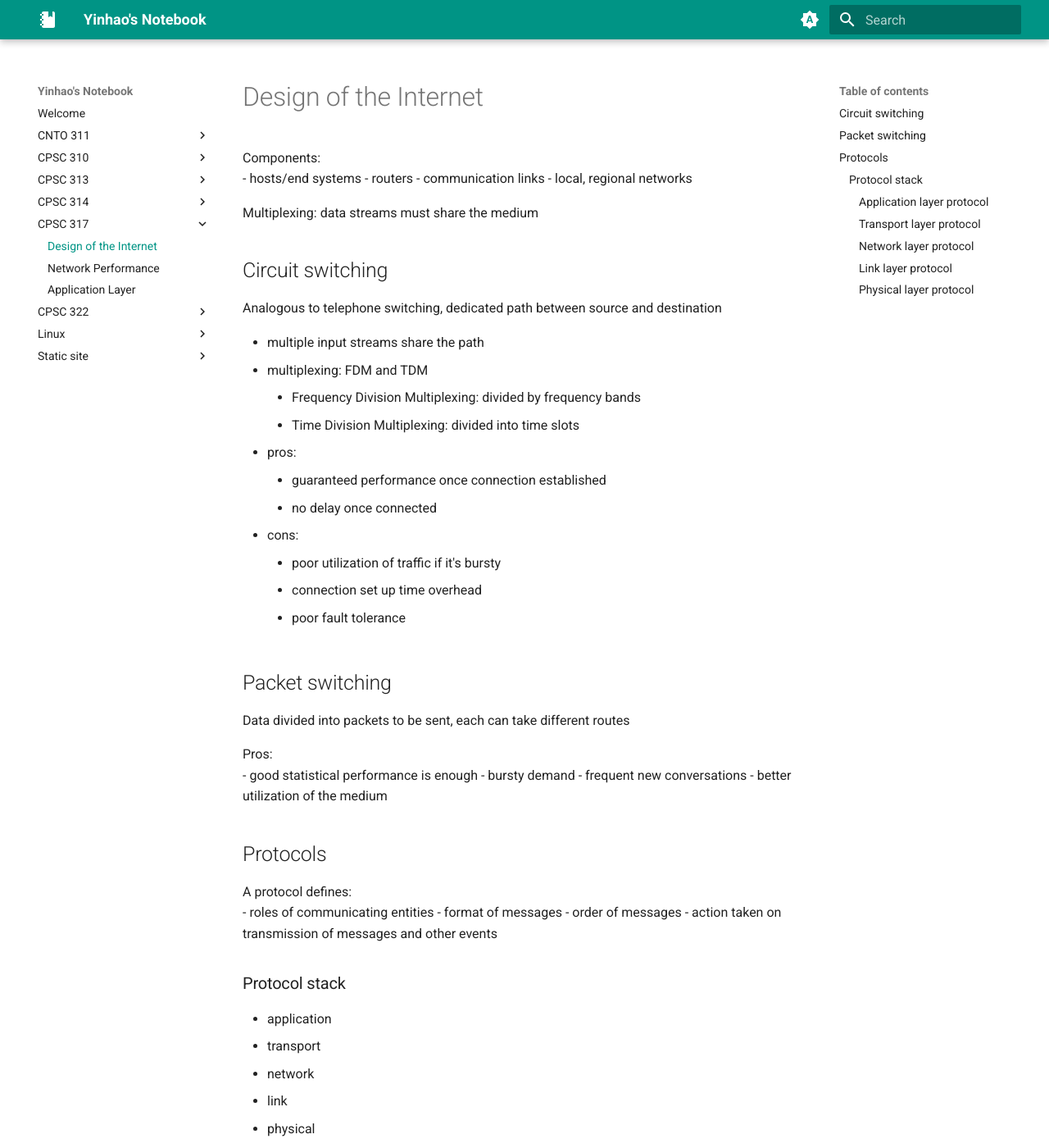
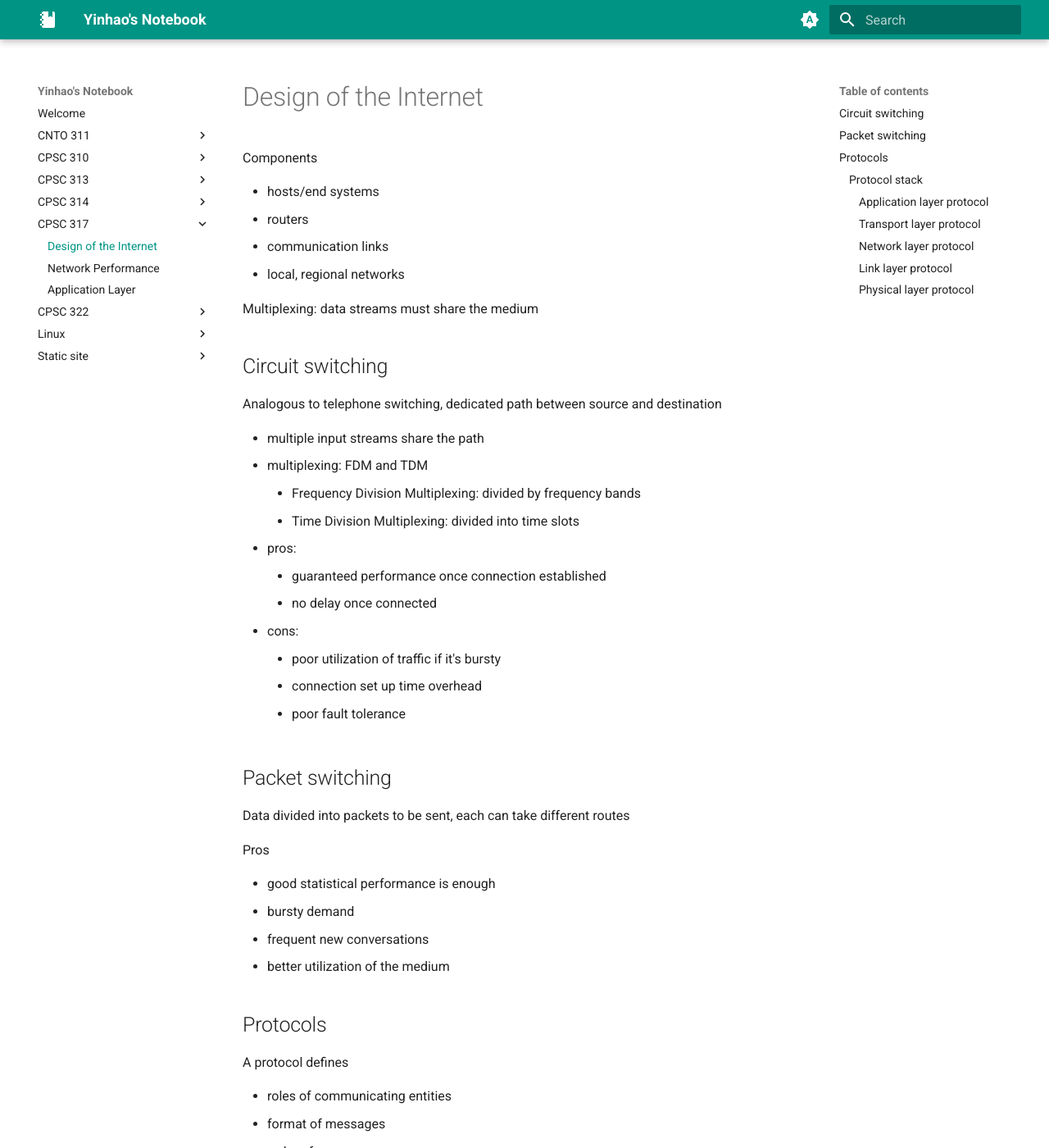
Before and after one commit to yinhao-f/notes, an MkDocs documentation site: the page built from docs/CPSC-317/1-design-of-the-internet.md, in a window 1280 px wide and 1400 px high. Shown: the whole window at 82% size. Built offline with MkDocs 1.6.1 and Material for MkDocs 9.7.7, drawn with Linux system fonts in a browser that asks for light colours; some of the changed lines change nothing that is shown; some of the changed text lies outside the part shown.

Commit message:
Fix some formatting

```diff
--- a/docs/CPSC-317/1-design-of-the-internet.md
+++ b/docs/CPSC-317/1-design-of-the-internet.md
@@ -1,6 +1,7 @@
 # Design of the Internet
 
-Components:
+Components
+
 - hosts/end systems
 - routers
 - communication links
@@ -29,7 +30,8 @@ Analogous to telephone switching, dedicated path between source and destination
 
 Data divided into packets to be sent, each can take different routes
 
-Pros:
+Pros
+
 - good statistical performance is enough
 - bursty demand
 - frequent new conversations
@@ -37,7 +39,8 @@ Pros:
 
 ## Protocols
 
-A protocol defines:
+A protocol defines
+
 - roles of communicating entities
 - format of messages
 - order of messages
```
